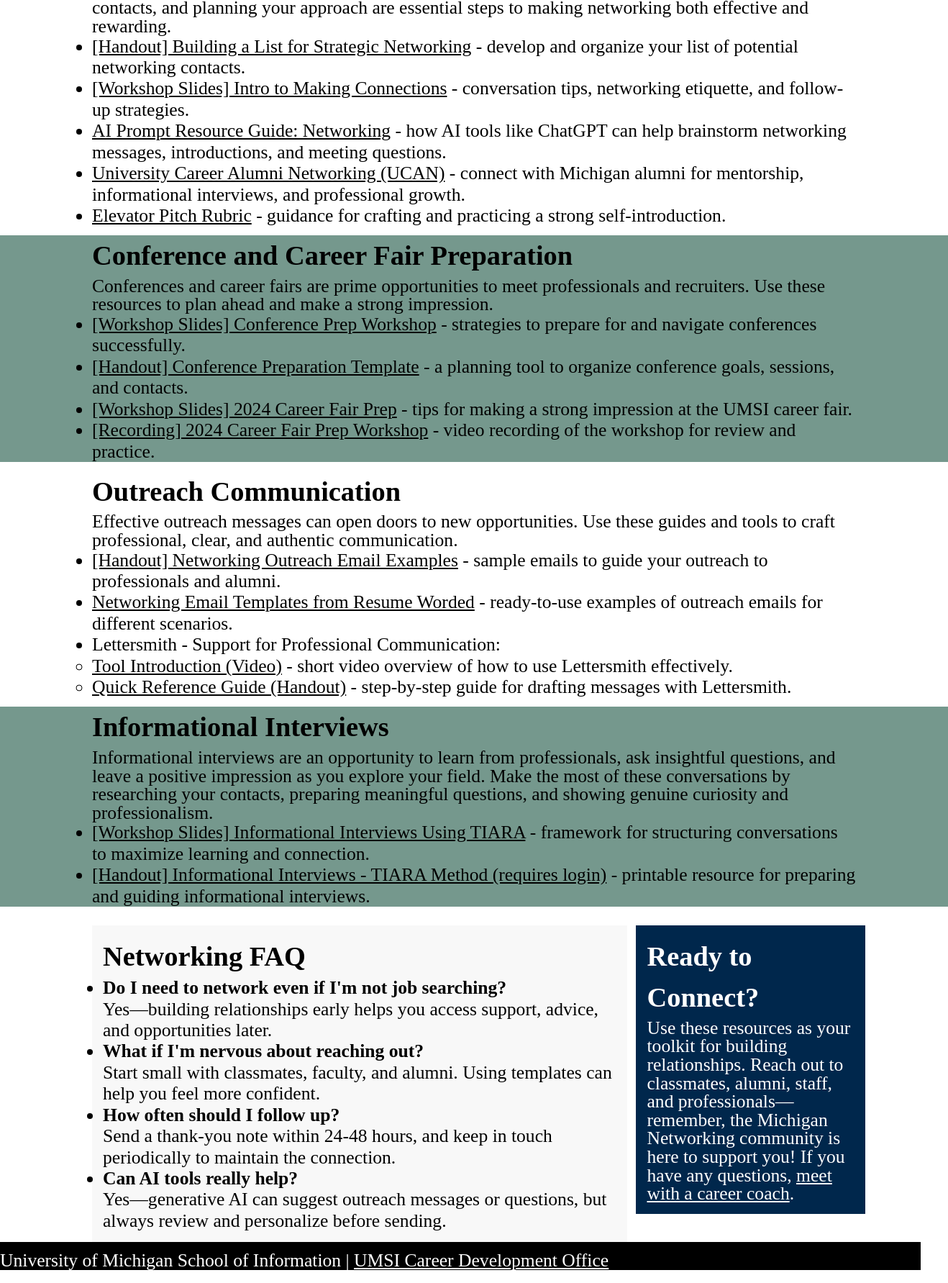
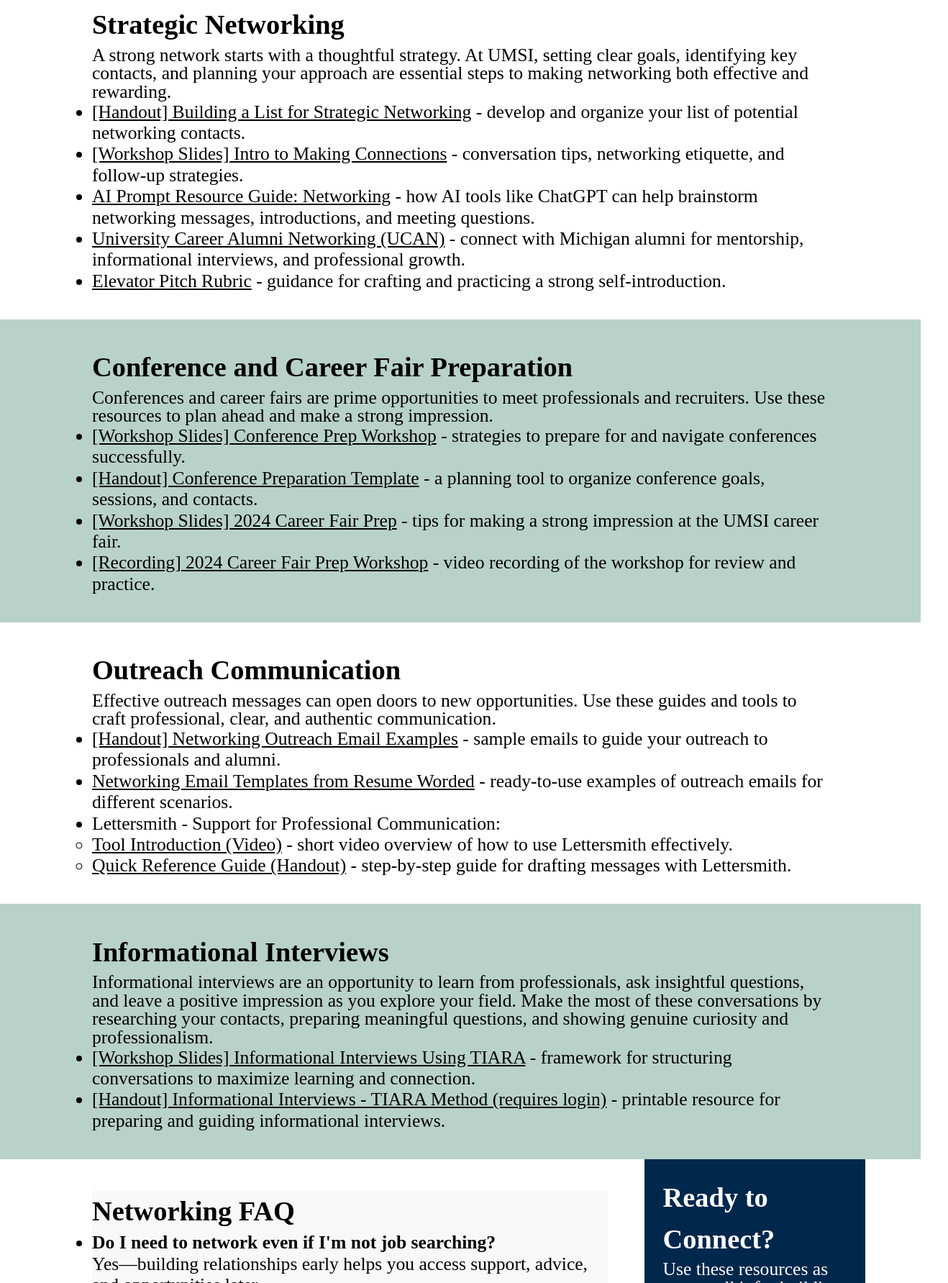
Before and after one commit to ZhouxmLiz/client_project_html_f25, a plain HTML site: page network.html in a window 1280 px wide. Shown: the part 1017-2800 px from the top of the page at 72% size, 1318 px wide, since content can reach past the window. Drawn offline with Linux system fonts and the light colour scheme.

Commit message:
Add files via upload

```diff
--- a/css/style.css
+++ b/css/style.css
@@ -107,6 +107,7 @@ nav a{
 
 /* footer */
 footer{
+  width: 100%;
   background-color: black;
   color: white;
   padding-top: 1vw;
@@ -121,10 +122,9 @@ footer a{
 
 /* container begin*/
 .container{
+     width: 100%;
      display: grid;
      grid-template-columns: 25% 25% 25% 25%;
-     grid-gap: 1vw;
-     width: 100%;
 }
 .container>:first-child{
   grid-column: 1 / 5;
@@ -142,6 +142,8 @@ footer a{
 .container>:first-child img {
   width: 40%;
   height: auto;
+  padding: 3vw 1vw;
+  border-radius: 5vw;
 }
 
 
@@ -168,14 +170,14 @@ footer a{
   grid-row: 2/3;
   font-size: 2vw;
   text-align:left;
-  padding: 0 10vw;
+  padding: 3vw 10vw;
 }
 .container>:nth-child(3){
   grid-column: 1 / -1;
   grid-row: 3/4;
   text-align:center;
-  padding: 0 10vw;
-  background-color:#75988d;
+  padding: 3vw 10vw;
+  background-color:#b8d1c9;
 }
 .container>:nth-child(3) img{
   width: 30%;
@@ -189,7 +191,7 @@ footer a{
 }
 .start_here a:focus {
   border: none;
-  outline: 1px dashed #00274C;
+  outline: 0.5vw dashed #00274C;
   outline-offset: 1vw;
   border-radius: 1vw;
 }
@@ -197,7 +199,7 @@ footer a{
 .container>:nth-child(4){
   grid-column: 1 / -1;
   grid-row: 4/5;
-  padding: 0 10vw;
+  padding: 3vw 10vw;
   text-align: center;
 }
 .container>:nth-child(4) h2{
@@ -232,7 +234,7 @@ footer a{
 }
 .cdo-grid a:focus {
   border: none;
-  outline: 1px dashed #00274C;
+  outline: 0.5vw dashed #00274C;
   outline-offset: 1vw;
   border-radius: 1vw;
 }
@@ -240,8 +242,8 @@ footer a{
 .container>:nth-child(5){
   grid-column: 1 / -1;
   grid-row: 5/6;
-  padding: 0 10vw;
-  background-color:#75988d;
+  padding: 3vw 10vw;
+  background-color:#b8d1c9;
 }
 
 /* .container>:nth-child(6){
@@ -254,7 +256,7 @@ footer a{
   grid-column: 1 / -1;
   grid-row: 7/8;
   padding: 0 10vw;
-  background-color:#75988d;
+  background-color:#b8d1c9;
 } */
 
 .net-grid {
@@ -263,19 +265,18 @@ footer a{
   padding: 0 10vw;
   display: grid;
   grid-template-columns: 70% 30%;
-  gap: 1vw;
+  gap: 4vw;
   align-items: center;
 }
 
 .net-grid>:nth-child(1) {
-  background: #f8f8f8;   /* optional: give each a background */
-  padding: 15px;         /* spacing inside */
+  background: #f8f8f8;
   grid-column: 1/2;
   grid-row: 1/3;
 }
 .net-grid>:nth-child(2) {
-  background: #00274C;   /* optional: give each a background */
-  padding: 15px;         /* spacing inside */
+  background: #00274C;
+  padding: 2vw;
   grid-column: 2/3;
   grid-row: 1/2;
   color: white;
```
Also changed, not shown: resume.html (+0 -6 lines).
